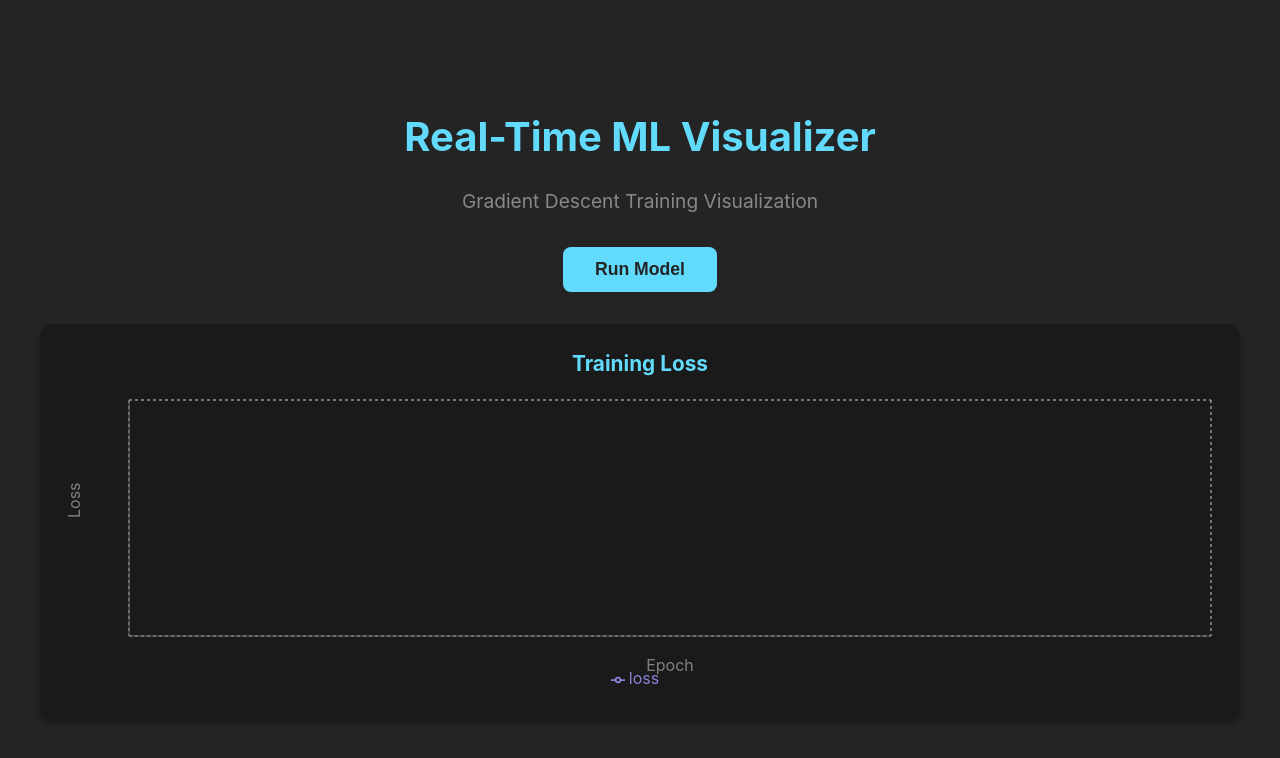
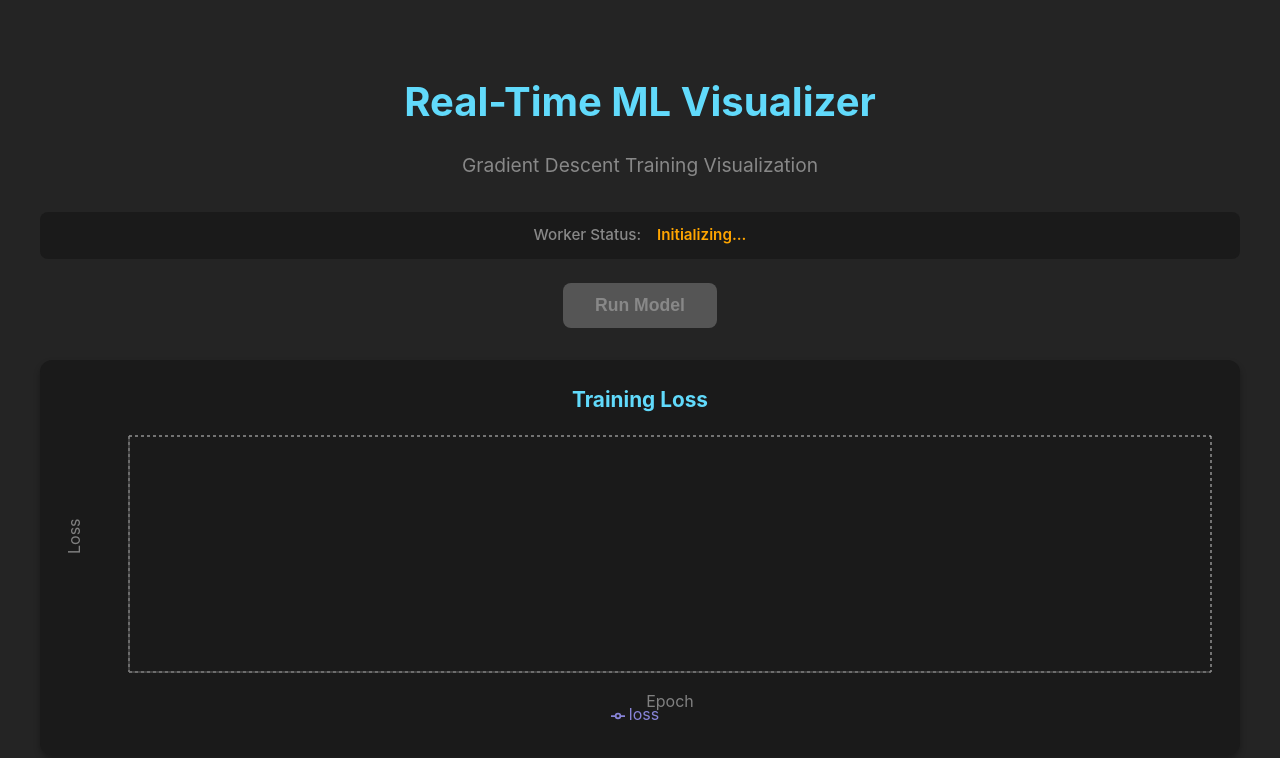
Before and after one commit to pjpatel9007/ml-visualizer-hackathon, a React (Vite) app in the folder visualizer/: page / in a window 1280 px wide. Shown: the top 758 px of the page. Built offline with nearby package versions, Linux system fonts and the light colour scheme.

Commit message:
Step 2: Implement Web Worker integration for WASM module
Co-authored-by: pjpatel9007 <214192570+pjpatel9007@users.noreply.github.com>

```diff
--- /dev/null
+++ b/visualizer/public/compute.js
@@ -0,0 +1,37 @@
+// Mock compute.js - Emscripten glue script placeholder
+// This is a mock file for testing. P2/P3 will provide the real compiled WASM module.
+// The real file will be generated by Emscripten from the C++ code.
+
+// Create Module object if it doesn't exist
+if (typeof Module === 'undefined') {
+  self.Module = {};
+}
+
+// Mock cwrap function - wraps C functions for JavaScript use
+Module['cwrap'] = function(name, returnType, argTypes) {
+  console.log(`[Mock] Wrapping function: ${name}(${argTypes}) -> ${returnType}`);
+
+  // Return a mock function based on the name
+  if (name === 'add') {
+    return function(a, b) {
+      console.log(`[Mock] add(${a}, ${b}) called`);
+      return a + b;
+    };
+  }
+
+  // Default mock function
+  return function() {
+    console.log(`[Mock] ${name}() called`);
+    return 0;
+  };
+};
+
+// Simulate async WASM initialization
+setTimeout(function() {
+  console.log('[Mock] Simulating WASM module initialization...');
+  if (typeof Module.onRuntimeInitialized === 'function') {
+    Module.onRuntimeInitialized();
+  }
+}, 100);
+
+console.log('[Mock] compute.js loaded (MOCK VERSION - replace with real Emscripten output)');
--- /dev/null
+++ b/visualizer/public/compute.worker.js
@@ -0,0 +1,83 @@
+// compute.worker.js - Web Worker for running C++/WASM code
+// This worker loads the Emscripten-compiled module and runs computations
+// without blocking the main UI thread
+
+let addFunction = null;
+
+// Load the Emscripten glue script
+importScripts('/compute.js');
+
+// The Module object is now available from compute.js
+// Override the onRuntimeInitialized callback to initialize our worker
+if (typeof Module !== 'undefined') {
+  const originalCallback = Module.onRuntimeInitialized || function() {};
+
+  Module.onRuntimeInitialized = function() {
+    // Call the original callback first
+    originalCallback();
+
+    console.log('[Worker] WASM Runtime Initialized');
+
+    // Wrap the C++ 'add' function for JavaScript use
+    // cwrap signature: cwrap(name, returnType, argTypes)
+    try {
+      addFunction = Module.cwrap('add', 'number', ['number', 'number']);
+      console.log('[Worker] add function wrapped successfully');
+
+      // Notify the main thread that the module is loaded and ready
+      self.postMessage({
+        type: 'MODULE_LOADED',
+        payload: { ready: true }
+      });
+    } catch (error) {
+      console.error('[Worker] Failed to wrap add function:', error);
+      self.postMessage({
+        type: 'MODULE_ERROR',
+        payload: { error: error.message }
+      });
+    }
+  };
+}
+
+// Listen for messages from the main thread
+self.onmessage = function(event) {
+  const { type, payload } = event.data;
+
+  console.log('[Worker] Received message:', type, payload);
+
+  switch (type) {
+    case 'RUN_ADD':
+      // Call the WASM add function
+      if (addFunction) {
+        try {
+          const result = addFunction(payload.a, payload.b);
+          console.log(`[Worker] add(${payload.a}, ${payload.b}) = ${result}`);
+
+          // Send the result back to the main thread
+          self.postMessage({
+            type: 'ADD_RESULT',
+            payload: result
+          });
+        } catch (error) {
+          console.error('[Worker] Error calling add function:', error);
+          self.postMessage({
+            type: 'ADD_ERROR',
+            payload: { error: error.message }
+          });
+        }
+      } else {
+        console.error('[Worker] add function not initialized');
+        self.postMessage({
+          type: 'ADD_ERROR',
+          payload: { error: 'Function not initialized' }
+        });
+      }
+      break;
+
+    default:
+      console.warn('[Worker] Unknown message type:', type);
+      break;
+  }
+};
+
+console.log('[Worker] compute.worker.js loaded, waiting for WASM initialization...');
--- a/visualizer/src/App.css
+++ b/visualizer/src/App.css
@@ -17,6 +17,40 @@
 .App-header p {
   font-size: 1.2rem;
   color: #888;
+}
+
+.status-bar {
+  display: flex;
+  align-items: center;
+  justify-content: center;
+  gap: 1rem;
+  margin-bottom: 1.5rem;
+  padding: 0.75rem;
+  background-color: #1a1a1a;
+  border-radius: 8px;
+  font-size: 0.95rem;
+}
+
+.status-label {
+  color: #888;
+  font-weight: 500;
+}
+
+.status-value {
+  color: #ffa500;
+  font-weight: 600;
+}
+
+.status-value.ready {
+  color: #4ade80;
+}
+
+.result-display {
+  color: #61dafb;
+  margin-left: 1rem;
+  padding-left: 1rem;
+  border-left: 2px solid #333;
+  font-weight: 600;
 }
 
 .controls {
--- a/visualizer/src/App.jsx
+++ b/visualizer/src/App.jsx
@@ -1,20 +1,86 @@
-import React, { useState } from 'react'
+import React, { useState, useEffect, useRef } from 'react'
 import { LineChart, Line, XAxis, YAxis, CartesianGrid, Tooltip, Legend, ResponsiveContainer } from 'recharts'
 import './App.css'
 
 function App() {
   const [isRunning, setIsRunning] = useState(false)
   const [data, setData] = useState([])
+  const [workerStatus, setWorkerStatus] = useState('Initializing...')
+  const [lastResult, setLastResult] = useState(null)
+  const workerRef = useRef(null)
+
+  useEffect(() => {
+    // Create the Web Worker instance
+    const worker = new Worker('/compute.worker.js')
+    workerRef.current = worker
+
+    // Set up message listener to receive messages from the worker
+    worker.onmessage = (event) => {
+      const { type, payload } = event.data
+      console.log('[Main] Received message from worker:', type, payload)
+
+      switch (type) {
+        case 'MODULE_LOADED':
+          setWorkerStatus('Ready')
+          console.log('[Main] WASM module loaded and ready')
+          break
+
+        case 'MODULE_ERROR':
+          setWorkerStatus('Error: ' + payload.error)
+          console.error('[Main] Module error:', payload.error)
+          break
+
+        case 'ADD_RESULT':
+          setLastResult(payload)
+          setIsRunning(false)
+          console.log('[Main] ADD result:', payload)
+          // Add a data point to visualize the result
+          setData(prevData => [...prevData, {
+            epoch: prevData.length + 1,
+            loss: payload
+          }])
+          break
+
+        case 'ADD_ERROR':
+          setWorkerStatus('Error: ' + payload.error)
+          setIsRunning(false)
+          console.error('[Main] ADD error:', payload.error)
+          break
+
+        default:
+          console.warn('[Main] Unknown message type:', type)
+          break
+      }
+    }
+
+    // Handle worker errors
+    worker.onerror = (error) => {
+      console.error('[Main] Worker error:', error)
+      setWorkerStatus('Worker Error')
+      setIsRunning(false)
+    }
+
+    // Cleanup: terminate worker when component unmounts
+    return () => {
+      console.log('[Main] Terminating worker')
+      worker.terminate()
+    }
+  }, [])
 
   const handleRunModel = () => {
-    setIsRunning(true)
-    // TODO: Start Web Worker and run WASM model
-    console.log('Run Model button clicked')
-    // Placeholder: simulate adding data
-    setTimeout(() => {
-      setData([{ epoch: 1, loss: 9.8 }])
-      setIsRunning(false)
-    }, 1000)
+    if (workerRef.current && workerStatus === 'Ready') {
+      setIsRunning(true)
+      console.log('[Main] Sending RUN_ADD message to worker')
+
+      // Send a test message to the worker to call the add function
+      workerRef.current.postMessage({
+        type: 'RUN_ADD',
+        payload: { a: 2, b: 2 }
+      })
+    } else {
+      console.warn('[Main] Worker not ready. Status:', workerStatus)
+      alert('Worker not ready yet. Please wait...')
+    }
   }
 
   return (
@@ -24,10 +90,22 @@ function App() {
         <p>Gradient Descent Training Visualization</p>
       </header>
 
+      <div className="status-bar">
+        <span className="status-label">Worker Status:</span>
+        <span className={`status-value ${workerStatus === 'Ready' ? 'ready' : ''}`}>
+          {workerStatus}
+        </span>
+        {lastResult !== null && (
+          <span className="result-display">
+            Last Result: 2 + 2 = {lastResult}
+          </span>
+        )}
+      </div>
+
       <div className="controls">
         <button
           onClick={handleRunModel}
-          disabled={isRunning}
+          disabled={isRunning || workerStatus !== 'Ready'}
           className="run-button"
         >
           {isRunning ? 'Running...' : 'Run Model'}
```
